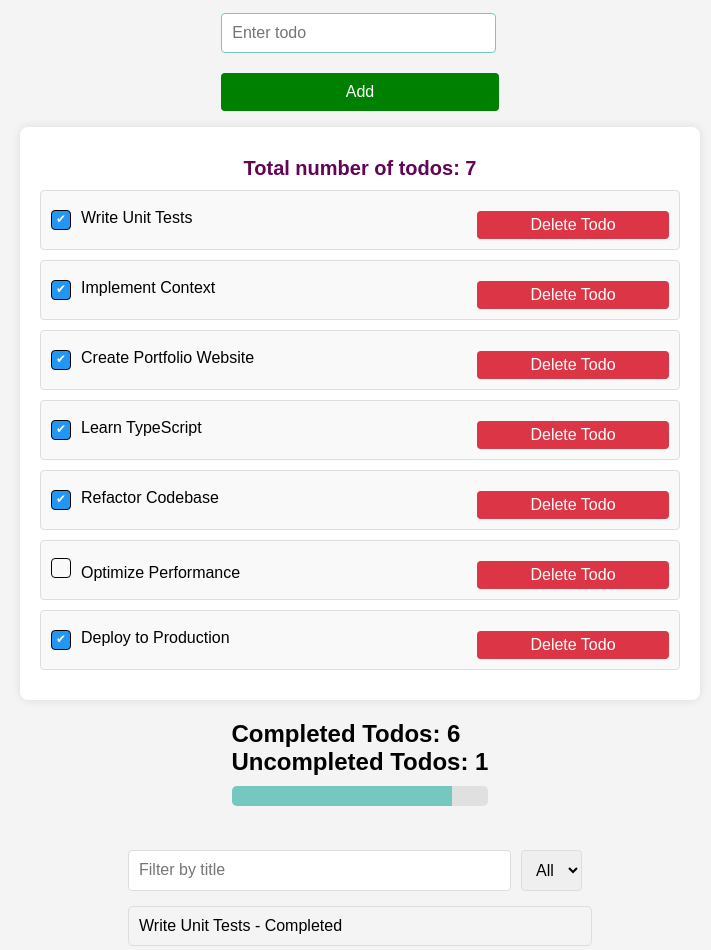
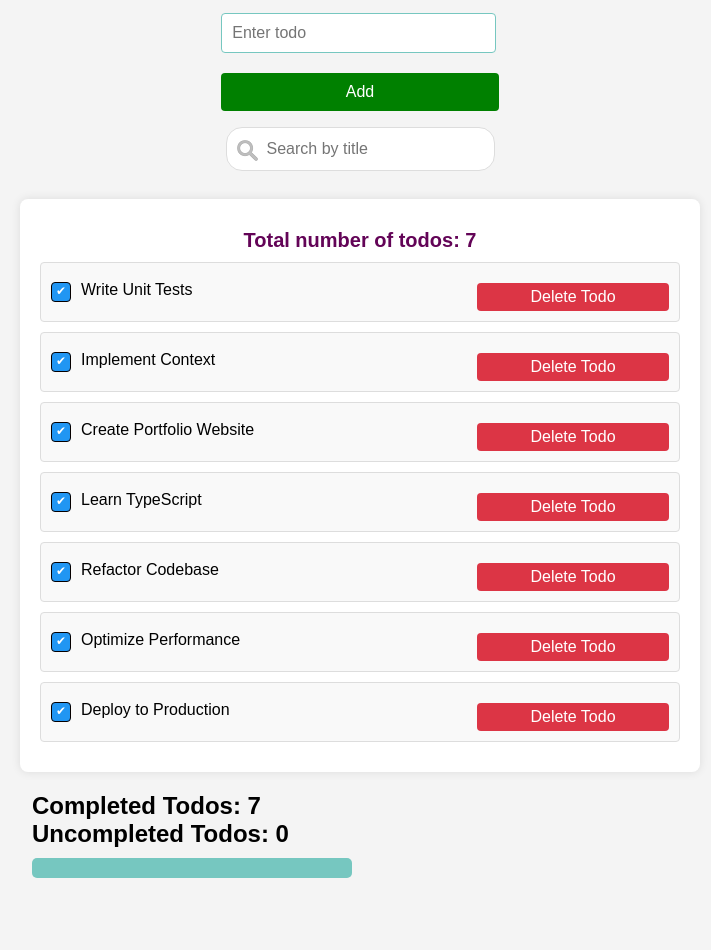
Before and after one commit to ErezTzur5/todo-react-app, a React (Vite) app: page / in a window 1280 px wide. Shown: the part 80-1030 px from the top of the page, without its empty margins (280-991 px from the left). After the commit the page ends 968 px from the top, so only its background shows below. Built offline with nearby package versions, Linux system fonts and the light colour scheme; data requests are answered from the project's data file.

Commit message:
modified css and filter function

```diff
--- a/data/db.json
+++ b/data/db.json
@@ -28,7 +28,7 @@
     {
       "id": "7",
       "title": "Optimize Performance",
-      "isComplete": false
+      "isComplete": true
     },
     {
       "id": "8",
--- a/src/App.jsx
+++ b/src/App.jsx
@@ -1,5 +1,5 @@
 import React, { useState, useEffect } from 'react';
-import Filter from './components/filter';
+import { TodoFilter } from './components/filter';
 import './index.css';
 import TodoList from './components/TodoList';
 import TodoStatistics from './components/TodoStatistics';
@@ -8,13 +8,12 @@ import axios from 'axios';
 
 function App() {
   const [todos, setTodos] = useState([]);
-  const [filteredTodos, setFilteredTodos] = useState([]);
+  const [query, setQuery] = useState("");
 
   useEffect(() => {
     axios.get('http://localhost:8001/todos')
       .then(response => {
         setTodos(response.data);
-        setFilteredTodos(response.data);
       })
       .catch(error => {
         console.error('Error fetching data: ', error);
@@ -26,7 +25,6 @@ function App() {
       await axios.delete(`http://localhost:8001/todos/${todoId}`);
       const newTodos = todos.filter((todo) => todo.id !== todoId);
       setTodos(newTodos);
-      setFilteredTodos(newTodos);
     } catch (error) {
       console.error('Error deleting todo:', error);
     }
@@ -42,7 +40,6 @@ function App() {
         todo.id === todoId ? updatedTodo : todo
       );
       setTodos(updatedTodos);
-      setFilteredTodos(updatedTodos);
     } catch (error) {
       console.log("Error updating todo", error);
     }
@@ -51,9 +48,8 @@ function App() {
   async function addTodo(title) {
     try {
       const newTodo = { title: title, isComplete: false };
-      const newTodos = [...todos, newTodo];
-      setTodos(newTodos);
-      setFilteredTodos(newTodos);
+      const response = await axios.post('http://localhost:8001/todos', newTodo);
+      setTodos([...todos, response.data]);  // Assuming response.data contains the new todo with its ID
     } catch (error) {
       console.error('Error adding todo:', error);
     }
@@ -74,12 +70,20 @@ function App() {
     return (countCompletedTodos() / todos.length) * 100;
   }
 
+  const filteredTodos = todos.filter(todo =>
+    todo.title.toLowerCase().includes(query.toLowerCase())
+  );
+
   return (
     <div className="main-container">
       <h1>TODO App</h1>
       <AddTodoForm addTodo={addTodo} />
+
+      <TodoFilter query={query} setQuery={setQuery} />
+
+      <div className="todo-list-statistics-container">
         <TodoList
-        todos={todos}
+          todos={filteredTodos}
           toggleComplete={toggleComplete}
           removeTodo={removeTodo}
         />
@@ -88,17 +92,7 @@ function App() {
           uncompletedTodos={countUncompletedTodos()}
           completionPercentage={calculateCompletionPercentage()}
         />
-      <div className='filter-todos'>
-        <Filter todos={todos} setFilteredTodos={setFilteredTodos} />
-        <ul className='ul-filter' >
-          {filteredTodos.map(todo => (
-            <li key={todo.id}>
-              {todo.title} - {todo.isComplete ? 'Completed' : 'Pending'}
-            </li>
-          ))}
-        </ul>
       </div>
-
 
     </div>
   );
--- a/src/components/filter.jsx
+++ b/src/components/filter.jsx
@@ -1,51 +1,16 @@
-import React, { useState } from 'react';
+import React from "react";
 
-const Filter = ({ todos, setFilteredTodos }) => {
-    const [filterTitle, setFilterTitle] = useState('');
-    const [filterStatus, setFilterStatus] = useState('all');
-
-    const handleFilter = () => {
-        let filtered = todos;
-
-        if (filterTitle) {
-            filtered = filtered.filter(todo =>
-                todo.title.toLowerCase().includes(filterTitle.toLowerCase())
-            );
-        }
-
-        if (filterStatus !== 'all') {
-            const isComplete = filterStatus === 'completed';
-            filtered = filtered.filter(todo => todo.isComplete === isComplete);
-        }
-
-        setFilteredTodos(filtered);
-    };
-
-    // Update filtered todos when filters change
-    React.useEffect(() => {
-        handleFilter();
-    }, [filterTitle, filterStatus, todos]);
-
-    return (
-        <div className='filter-container' >
-            <input
-                className='filter-input'
-                type="text"
-                placeholder="Filter by title"
-                value={filterTitle}
-                onChange={e => setFilterTitle(e.target.value)}
-            />
-            <select
-                className='select-filter'
-                value={filterStatus}
-                onChange={e => setFilterStatus(e.target.value)}
-            >
-                <option value="all">All</option>
-                <option value="completed">Completed</option>
-                <option value="pending">Pending</option>
-            </select>
-        </div>
-    );
-};
-
-export default Filter;
+export function TodoFilter(props) {
+  const { query, setQuery } = props;
+  return (
+    <div className="search-input-div">
+      <input
+        className="search-input"
+        placeholder="Search by title"
+        type="search"
+        value={query}
+        onChange={(ev) => setQuery(ev.target.value)}
+      />
+    </div>
+  );
+}
--- a/src/index.css
+++ b/src/index.css
@@ -280,6 +280,29 @@ span {
   align-self: center;
 }
 
+.search-input-div{
+padding-top: 1rem;}
+
+.search-input{
+  background-image: url('./assets/searchicon.png');
+  background-position: 10px 12px;
+  background-repeat: no-repeat;
+  width: 100%;
+  font-size: 16px;
+  padding: 12px 20px 12px 40px;
+  border: 1px solid #ddd;
+  margin-bottom: 12px;
+  border-radius: 1rem;
+
+}
+
+.todo-statistics{
+  margin-left: 2rem;
+  width: 20rem;
+}
+
+
+
 /* Responsive Design
 @media (max-width: 600px) {
   .container {
```
Also changed, not shown: src/assets/searchicon.png (added). Lines whose indentation alone changed are shown as unchanged.
